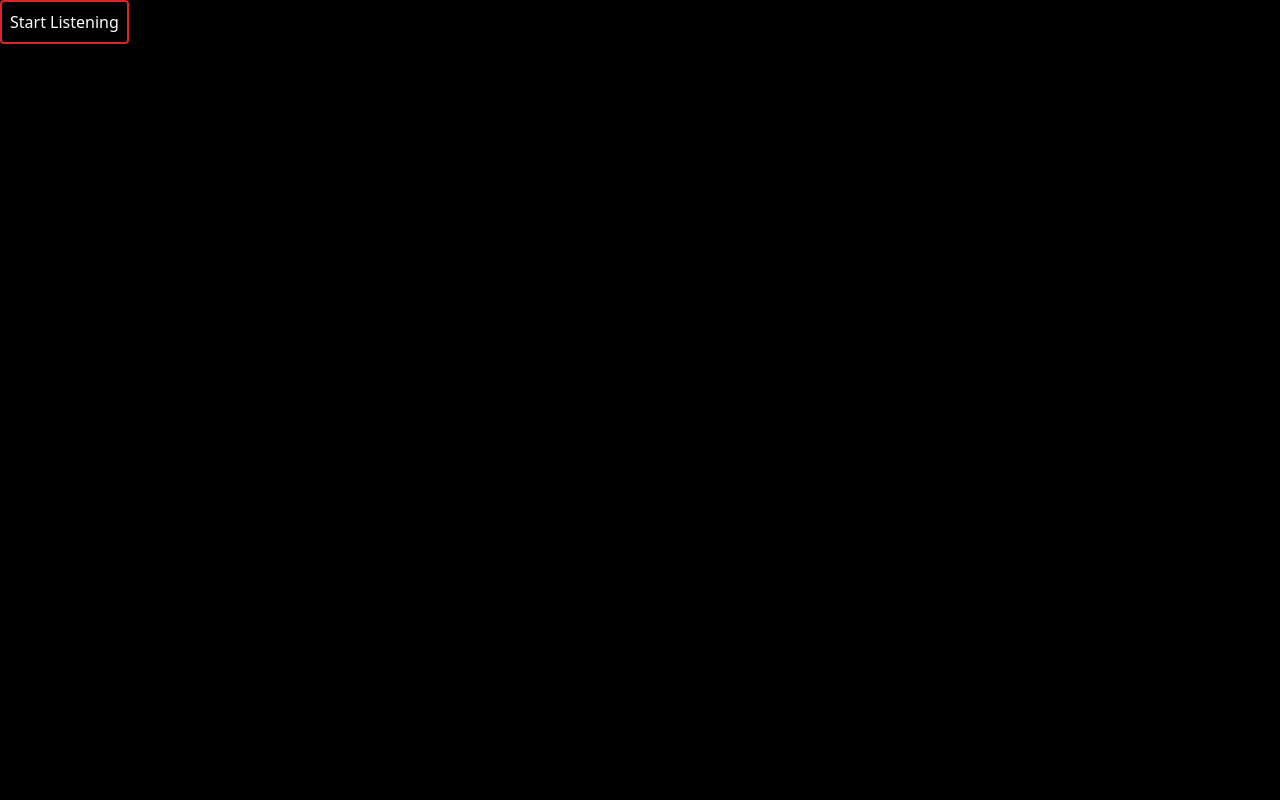
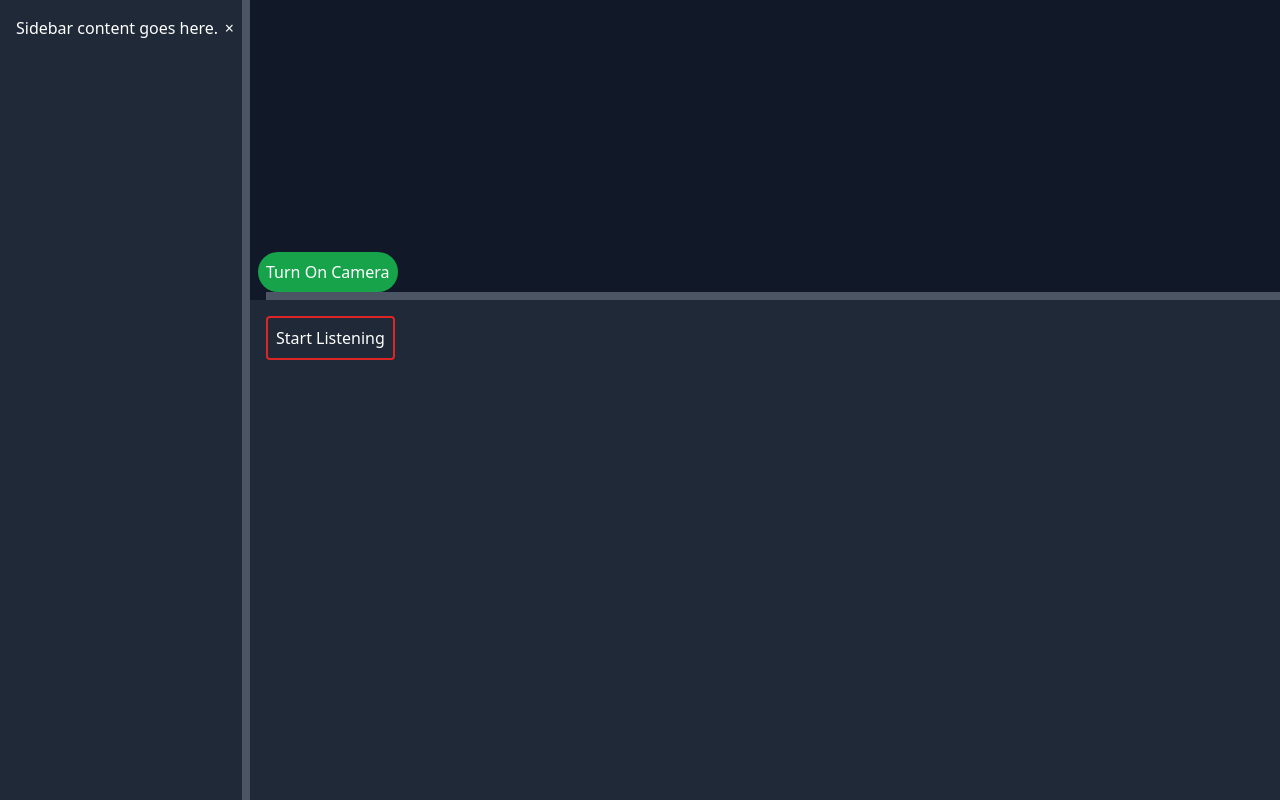
Before and after one commit to wolgwang1729/Int-O-View, a React (Vite) app in the folder frontend/: page / in a window 1280 px wide. Built offline with nearby package versions, Linux system fonts and the light colour scheme.

Commit message:
Updated App.tsx

```diff
--- a/frontend/src/App.tsx
+++ b/frontend/src/App.tsx
@@ -1,117 +1,225 @@
-import { useEffect, useRef, useState } from 'react'
-import axios from 'axios'
+import { useEffect, useRef, useState } from 'react';
+import axios from 'axios';
 
-declare global{
-  interface Window{
-    webkitSpeechRecognition : any
+declare global {
+  interface Window {
+    webkitSpeechRecognition: any;
   }
 }
 
+function App() {
+  const [isListening, setIsListening] = useState(false);
+  const [transcript, setTranscript] = useState('');
+  const [response, setResponse] = useState('');
+  const [spokenText, setSpokenText] = useState('');
+  const [isSidebarOpen, setIsSidebarOpen] = useState(true);
+  const [sidebarWidth, setSidebarWidth] = useState(250);
+  const [cameraHeight, setCameraHeight] = useState(300); // Initial camera block height
+  const [isCameraOn, setIsCameraOn] = useState(false);
+  const videoRef = useRef<HTMLVideoElement>(null);
+  const sidebarRef = useRef<HTMLDivElement>(null);
+  const cameraAreaRef = useRef<HTMLDivElement>(null);
+  const recogRef: any = useRef(null);
 
-function App() {
-
-  const [isListening , setIsListening] = useState(false)
-  const [transcript, setTranscript] = useState("")
-  const [response, setResponse] = useState("")
-  const [spokenText, setSpokenText] = useState("")
-  const recogRef : any = useRef(null)
-
-  //recording the stuff
-  useEffect(()=>{
-
-    if (!("webkitSpeechRecognition" in window)){
-      alert("speech won't work !")
+  useEffect(() => {
+    if (!('webkitSpeechRecognition' in window)) {
+      alert("Speech won't work!");
     }
 
+    const recognition = new window.webkitSpeechRecognition();
+    recogRef.current = recognition;
 
-    const recognition = new window.webkitSpeechRecognition()
-    recogRef.current = recognition
+    recognition.lang = 'en-US';
+    recognition.interimResults = false;
+    recognition.maxAlternatives = 1;
 
-    recognition.lang = "en-US"
-    recognition.interimResults = false
-    recognition.maxAlternatives = 1
-
-    recognition.onresult = (e : any)=>{
-      setTranscript(e.results[0][0].transcript)
-    }
-
-    recognition.onspeechend = ()=>{
-      setIsListening(false)
-      recognition.stop()
-    }
-
-    recognition.onerror = (e : any) => {
-      console.error("Speech recognition error detected: " + e.error);
-      setIsListening(false)
-      recognition.stop()
+    recognition.onresult = (e: any) => {
+      setTranscript(e.results[0][0].transcript);
     };
 
-  },[])
+    recognition.onspeechend = () => {
+      setIsListening(false);
+      recognition.stop();
+    };
 
-  const startListening = ()=>{
-    if (isListening){
-      setIsListening(false)
-      recogRef.current.stop()
-    }else{
-      setIsListening(true)
-      recogRef.current.start()
+    recognition.onerror = (e: any) => {
+      console.error('Speech recognition error detected: ' + e.error);
+      setIsListening(false);
+      recognition.stop();
+    };
+  }, []);
+
+  const startListening = () => {
+    if (isListening) {
+      setIsListening(false);
+      recogRef.current.stop();
+    } else {
+      setIsListening(true);
+      recogRef.current.start();
     }
-  }
+  };
 
   const speakText = () => {
-
-    if ("speechSynthesis" in window) {
+    if ('speechSynthesis' in window) {
       const utterance = new SpeechSynthesisUtterance(response);
-      utterance.rate = 2
+      utterance.rate = 2;
 
       utterance.onstart = () => {
-        setSpokenText('')
+        setSpokenText('');
       };
 
       utterance.onboundary = (event) => {
-          console.log(event)
-          const spokenSoFar = response.substring(0, (event.charIndex)+1);
-          setSpokenText(spokenSoFar)
+        console.log(event);
+        const spokenSoFar = response.substring(0, event.charIndex + 1);
+        setSpokenText(spokenSoFar);
       };
 
       utterance.onend = () => {
-        setSpokenText(response)
+        setSpokenText(response);
       };
-
 
       window.speechSynthesis.speak(utterance);
     }
   };
 
-  const getresponse = async()=>{
-    const res = await axios.post('http://localhost:3000/api/v1/user/callModel',{query : transcript})
-    setResponse(res.data.message)
-  }
+  const getresponse = async () => {
+    const res = await axios.post('http://localhost:3000/api/v1/user/callModel', { query: transcript });
+    setResponse(res.data.message);
+  };
 
-  useEffect(()=>{
-    if (transcript){
-      getresponse()
+  useEffect(() => {
+    if (transcript) {
+      getresponse();
     }
-  },[transcript])
+  }, [transcript]);
 
-  useEffect(()=>{
-    if (response){
-      speakText()
+  useEffect(() => {
+    if (response) {
+      speakText();
     }
-  },[response])
+  }, [response]);
+
+  const toggleSidebar = () => {
+    setIsSidebarOpen(!isSidebarOpen);
+  };
+
+  const handleMouseDown = () => {
+    document.addEventListener('mousemove', handleMouseMove as EventListener);
+    document.addEventListener('mouseup', handleMouseUp as EventListener);
+  };
+
+  const handleMouseMove = (e: MouseEvent) => {
+    if (sidebarRef.current) {
+      const newWidth = e.clientX;
+      if (newWidth > 100 && newWidth < 500) {
+        setSidebarWidth(newWidth);
+      }
+    }
+  };
+
+  const handleMouseUp = () => {
+    document.removeEventListener('mousemove', handleMouseMove as EventListener);
+    document.removeEventListener('mouseup', handleMouseUp as EventListener);
+  };
+
+  const toggleCamera = async () => {
+    if (isCameraOn) {
+      if (videoRef.current?.srcObject) {
+        const tracks = (videoRef.current.srcObject as MediaStream).getTracks();
+        tracks.forEach((track) => track.stop());
+      }
+      setIsCameraOn(false);
+    } else {
+      try {
+        const stream = await navigator.mediaDevices.getUserMedia({ video: true });
+        if (videoRef.current) {
+          videoRef.current.srcObject = stream;
+        }
+        setIsCameraOn(true);
+      } catch (error) {
+        console.error('Error accessing camera:', error);
+      }
+    }
+  };
+
+  const handleCameraResizeMouseDown = () => {
+    document.addEventListener('mousemove', handleCameraResizeMouseMove as EventListener);
+    document.addEventListener('mouseup', handleCameraResizeMouseUp as EventListener);
+  };
+
+  const handleCameraResizeMouseMove = (e: MouseEvent) => {
+    const newHeight = e.clientY - (cameraAreaRef.current?.getBoundingClientRect().top || 0);
+    if (newHeight > 150 && newHeight < 500) {
+      setCameraHeight(newHeight);
+    }
+  };
+
+  const handleCameraResizeMouseUp = () => {
+    document.removeEventListener('mousemove', handleCameraResizeMouseMove as EventListener);
+    document.removeEventListener('mouseup', handleCameraResizeMouseUp as EventListener);
+  };
 
   return (
-    <div className='w-full h-screen bg-black text-white'>
-      <button onClick={startListening} className={`border-2 rounded p-2 ${isListening ? 'border-green-600' : 'border-red-600'}`}>
-        {
-          isListening ? 'Listening...':'Start Listening'
-        }
-      </button>
-      <p>{transcript}</p>
-      <br />
-      <p>{spokenText}</p>
+    <div className="flex w-full h-screen text-white bg-black">
+      {isSidebarOpen && (
+        <div
+          ref={sidebarRef}
+          className="relative bg-gray-800"
+          style={{ width: sidebarWidth }}
+        >
+          <button onClick={toggleSidebar} className="absolute p-2 text-white top-2 right-2">
+            &times;
+          </button>
+          <div className="p-4">
+            <p>Sidebar content goes here.</p>
+          </div>
+          <div
+            onMouseDown={handleMouseDown}
+            className="absolute top-0 right-0 w-2 h-full bg-gray-600 cursor-col-resize"
+          ></div>
+        </div>
+      )}
+
+      {!isSidebarOpen && (
+        <button
+          onClick={toggleSidebar}
+          className="fixed z-10 p-2 text-white bg-gray-800 rounded top-2 left-2"
+        >
+          &#9776; {/* Hamburger icon */}
+        </button>
+      )}
+
+      <div className="flex flex-col flex-1">
+        {/* Camera Area */}
+        <div ref={cameraAreaRef} className="relative p-4 bg-gray-900" style={{ height: cameraHeight }}>
+          <video ref={videoRef} autoPlay className="w-full h-full bg-gray-900"></video>
+          <button
+            onClick={toggleCamera}
+            className={`absolute bottom-2 left-2 p-2 rounded-full ${isCameraOn ? 'bg-red-600' : 'bg-green-600'}`}
+          >
+            {isCameraOn ? 'Turn Off Camera' : 'Turn On Camera'}
+          </button>
+          <div
+            onMouseDown={handleCameraResizeMouseDown}
+            className="absolute bottom-0 w-full h-2 bg-gray-600 cursor-row-resize"
+          ></div>
+        </div>
+
+        {/* Listening and Response Section */}
+        <div className="flex-1 p-4 bg-gray-800">
+          <button
+            onClick={startListening}
+            className={`border-2 rounded p-2 ${isListening ? 'border-green-600' : 'border-red-600'}`}
+          >
+            {isListening ? 'Listening...' : 'Start Listening'}
+          </button>
+          <p>{transcript}</p>
+          <br />
+          <p>{spokenText}</p>
+        </div>
+      </div>
     </div>
-  )
+  );
 }
 
-export default App
+export default App;
```
